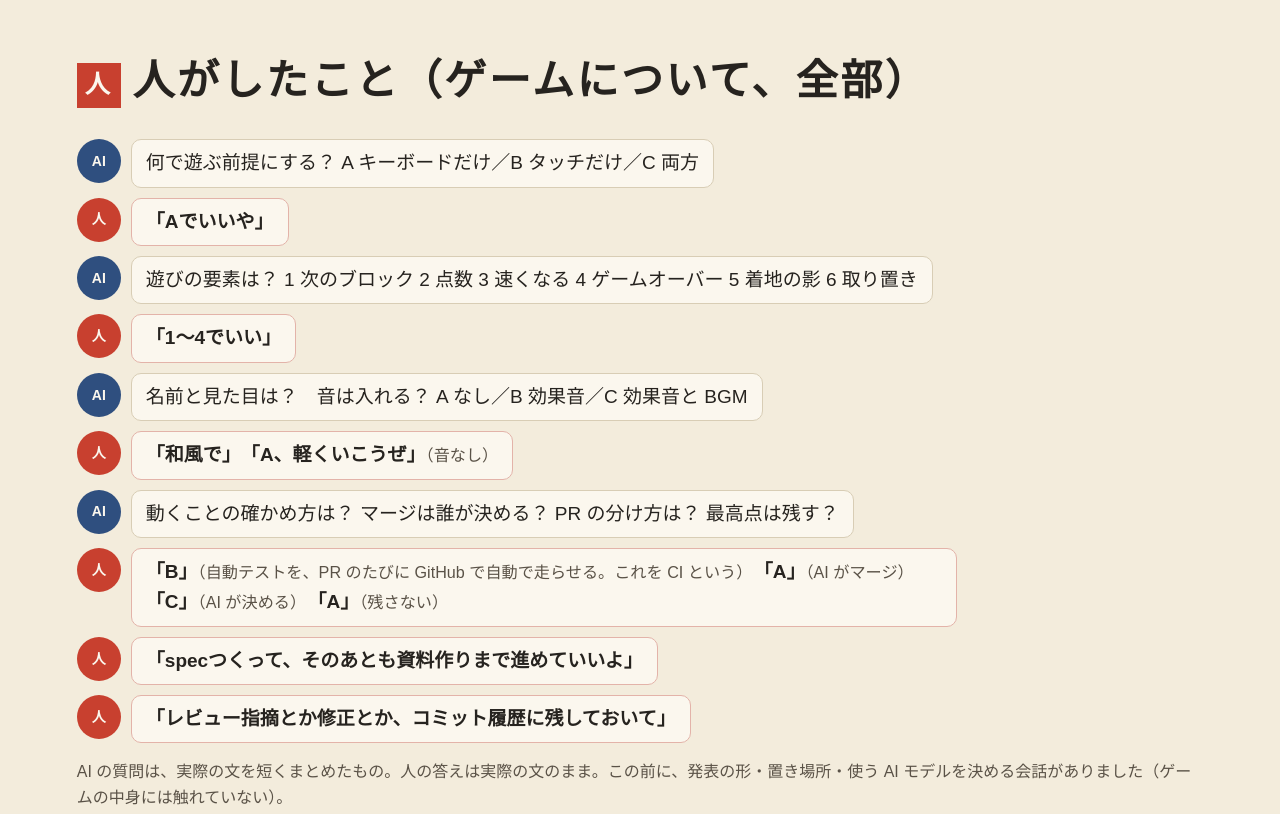
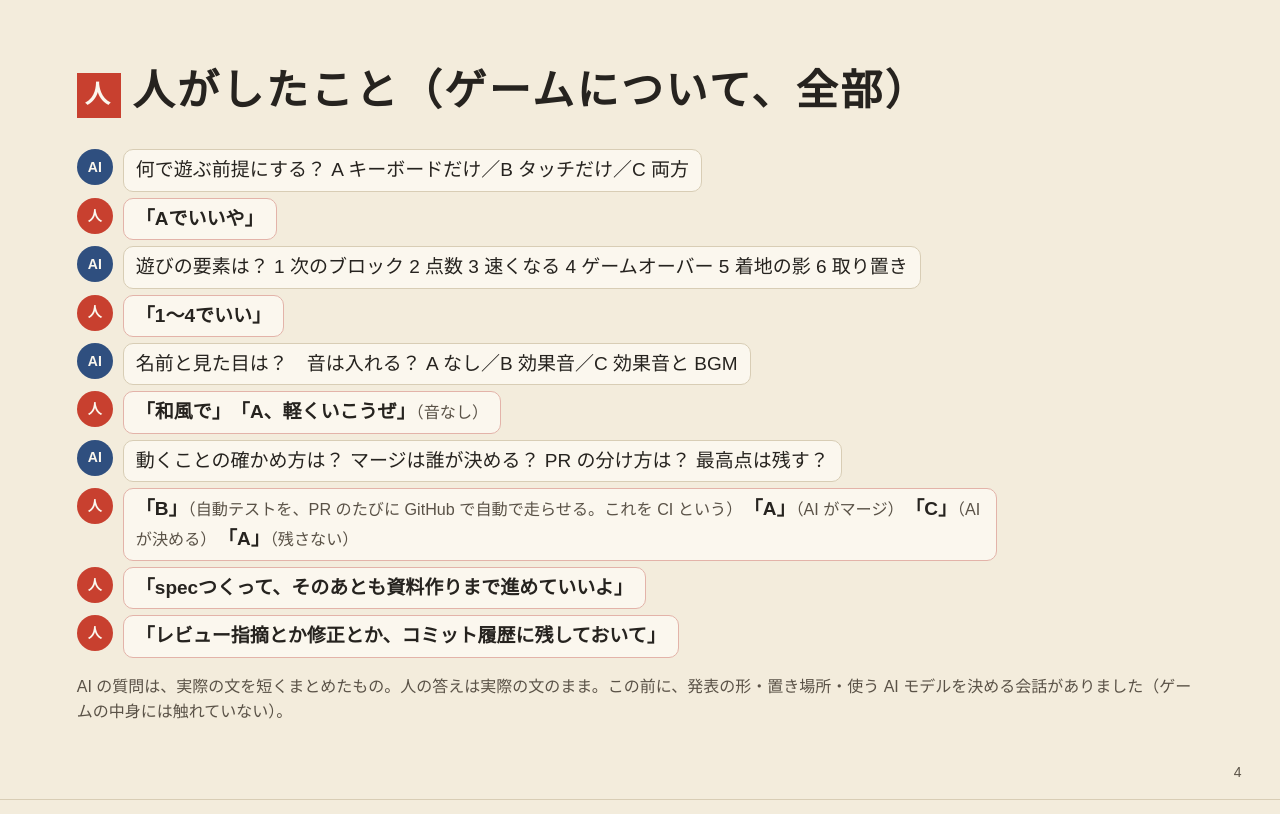
Before and after one commit to kotaroyatabe0235/ai-driven-dev-demo, a plain HTML site: page slides/index.html in a window 1280 px wide. Shown: the part 2400-3214 px from the top of the page. Drawn offline with Linux system fonts and the light colour scheme.

Commit message:
スライド4・6: 吹き出しの間隔を詰め、1画面に収める
レビューの指摘ではない直し。スライド4に問3・問4を足したため、高さ800pxの画面で下の注が切れていた（headless Chrome で確認）。

Co-Authored-By: Claude Opus 5.5 <noreply@anthropic.com>
Claude-Session: https://claude.ai/code/session_01EU6qmKj4prBQFsVDdfT4kr

```diff
--- a/slides/index.html
+++ b/slides/index.html
@@ -46,12 +46,12 @@
   .tag.ok { background: var(--wakaba); }
 
   /* チャット */
-  .chat { display: flex; flex-direction: column; gap: 10px; max-width: 880px; }
+  .chat { display: flex; flex-direction: column; gap: 6px; max-width: 920px; }
   .msg { display: flex; gap: 10px; align-items: flex-start; }
-  .msg .who { flex: 0 0 auto; width: 44px; height: 44px; border-radius: 50%; display: flex; align-items: center; justify-content: center; color: var(--paper); font-size: 14px; font-weight: bold; }
+  .msg .who { flex: 0 0 auto; width: 36px; height: 36px; border-radius: 50%; display: flex; align-items: center; justify-content: center; color: var(--paper); font-size: 14px; font-weight: bold; }
   .msg.h .who { background: var(--shu); }
   .msg.a .who { background: var(--ai); }
-  .msg .b { background: var(--paper); border: 1px solid var(--line); padding: 8px 14px; border-radius: 10px; font-size: clamp(15px, 1.6vw, 19px); }
+  .msg .b { background: var(--paper); border: 1px solid var(--line); padding: 5px 12px; border-radius: 10px; font-size: clamp(15px, 1.6vw, 19px); }
   .msg.h .b { border-color: #e3b3a9; }
   .msg .b q { quotes: "「" "」"; font-weight: bold; }
   .msg .b .note { color: var(--sub); font-size: .85em; }
```
